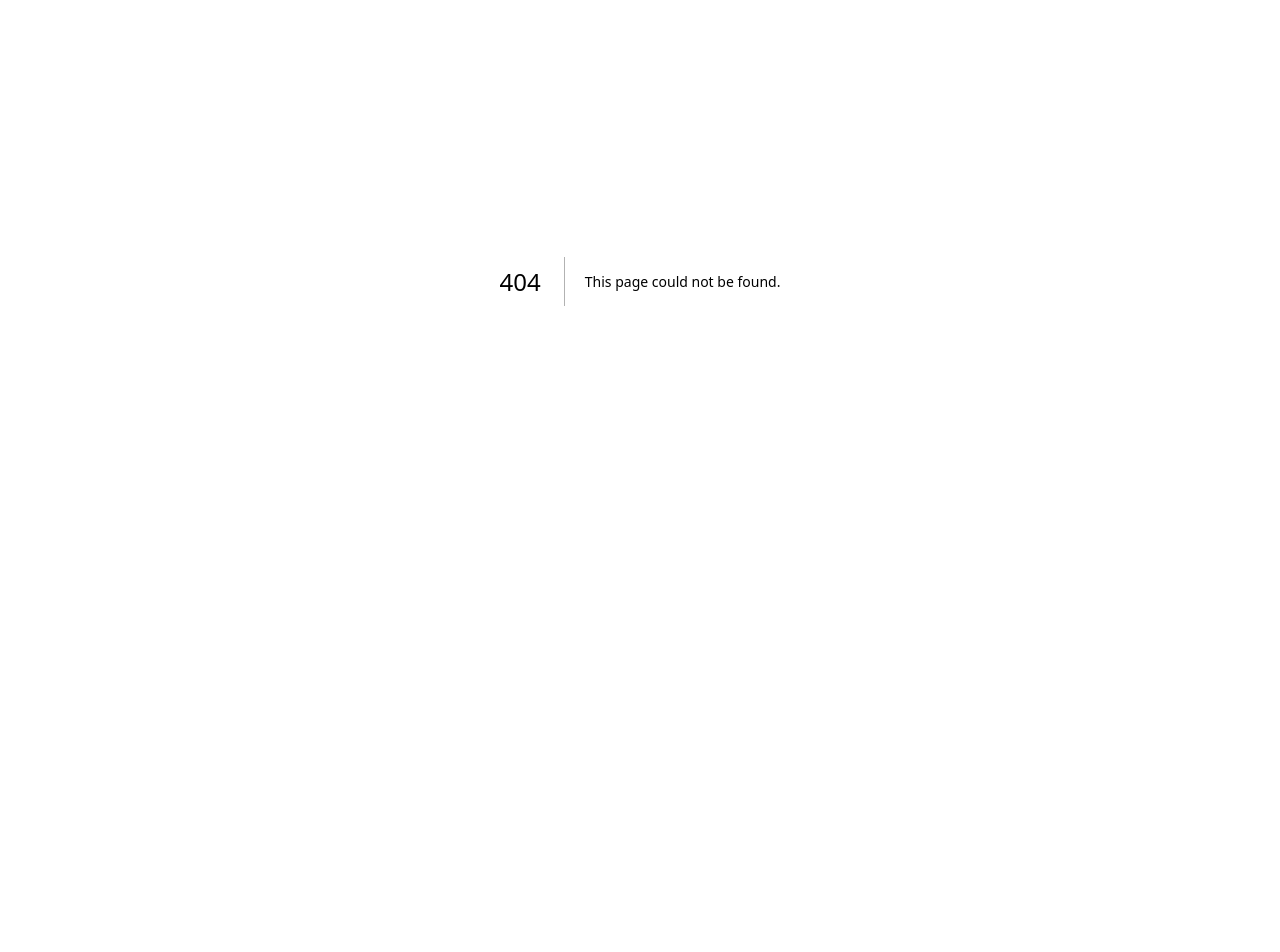
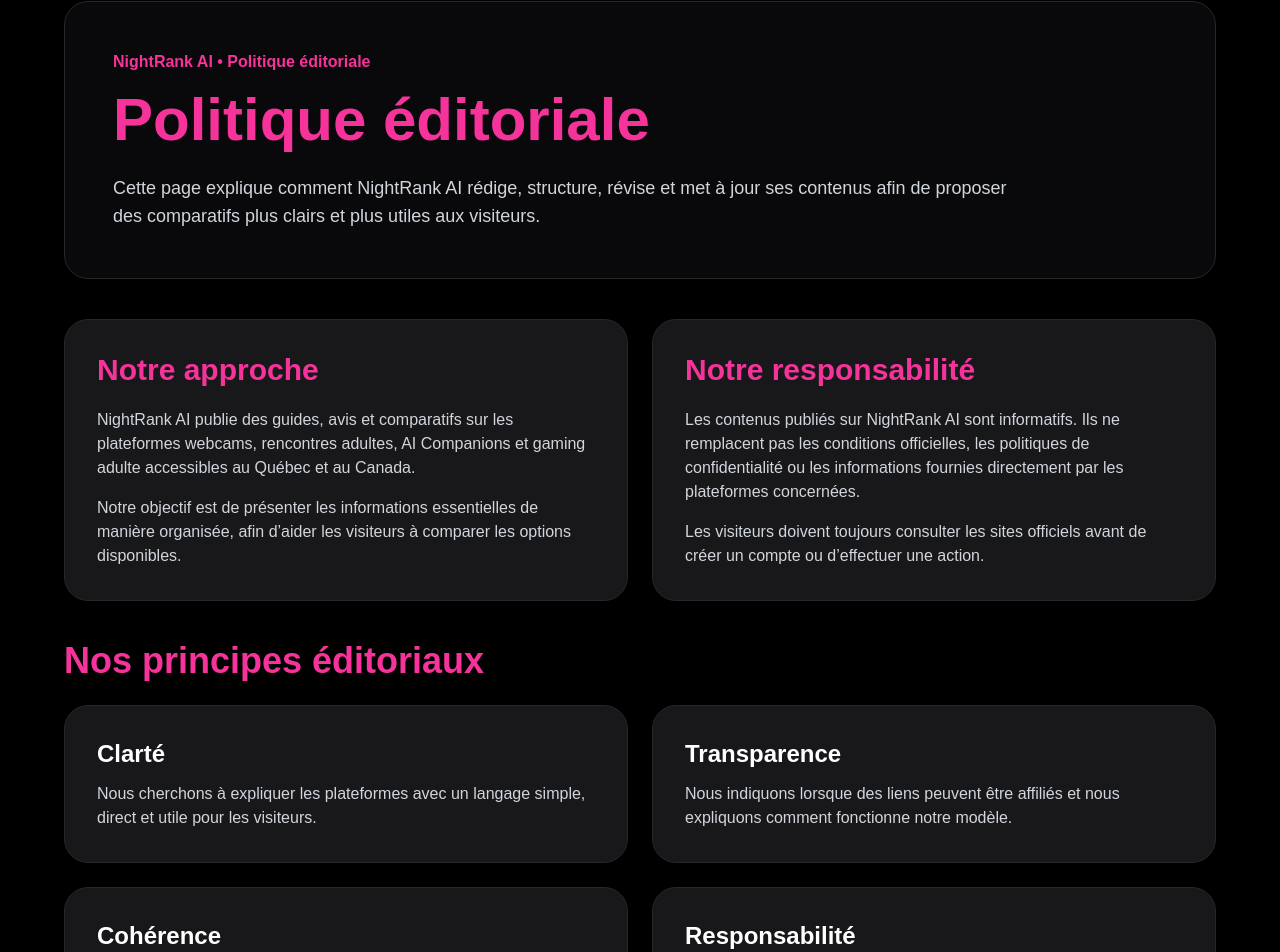
Before and after one commit to tbagvolkov/nightrank-ai, a Next.js app: page /company/editorial-policy in a window 1280 px wide. Before the commit this address had no page. Shown: the part 119-1071 px from the top of the page. Before the commit the page ends 800 px from the top, so only its background shows below. Built offline with nearby package versions, Linux system fonts and the light colour scheme.

Commit message:
Trust Center: add editorial policy page

```diff
--- /dev/null
+++ b/app/company/editorial-policy/page.tsx
@@ -0,0 +1,264 @@
+export const metadata = {
+  title: "Politique éditoriale | NightRank AI",
+  description:
+    "Découvrez la politique éditoriale de NightRank AI : transparence, indépendance, mises à jour, comparatifs et responsabilité.",
+};
+
+const principles = [
+  {
+    title: "Clarté",
+    text: "Nous cherchons à expliquer les plateformes avec un langage simple, direct et utile pour les visiteurs.",
+  },
+  {
+    title: "Transparence",
+    text: "Nous indiquons lorsque des liens peuvent être affiliés et nous expliquons comment fonctionne notre modèle.",
+  },
+  {
+    title: "Cohérence",
+    text: "Nous appliquons une structure similaire pour comparer les plateformes d’une même catégorie.",
+  },
+  {
+    title: "Responsabilité",
+    text: "NightRank AI s’adresse uniquement à un public adulte et encourage une utilisation responsable des services présentés.",
+  },
+];
+
+const workflow = [
+  "Recherche du sujet",
+  "Analyse des plateformes",
+  "Rédaction du contenu",
+  "Vérification de la cohérence",
+  "Publication",
+  "Mise à jour",
+];
+
+export default function EditorialPolicyPage() {
+  return (
+    <main className="min-h-screen bg-black text-white px-6 py-14">
+      <div className="max-w-6xl mx-auto">
+        <a href="/company" className="text-pink-400 hover:text-pink-300">
+          ← Retour Trust Center
+        </a>
+
+        <section className="mt-10 bg-zinc-950 border border-zinc-800 rounded-3xl p-8 md:p-12">
+          <p className="text-pink-500 font-bold mb-4">
+            NightRank AI • Politique éditoriale
+          </p>
+
+          <h1 className="text-5xl md:text-6xl font-bold text-pink-500 mb-6">
+            Politique éditoriale
+          </h1>
+
+          <p className="text-gray-300 text-lg max-w-4xl">
+            Cette page explique comment NightRank AI rédige, structure, révise
+            et met à jour ses contenus afin de proposer des comparatifs plus
+            clairs et plus utiles aux visiteurs.
+          </p>
+        </section>
+
+        <section className="mt-10 grid md:grid-cols-2 gap-6">
+          <div className="bg-zinc-900 border border-zinc-800 rounded-3xl p-8">
+            <h2 className="text-3xl font-bold text-pink-500 mb-5">
+              Notre approche
+            </h2>
+
+            <p className="text-gray-300 mb-4">
+              NightRank AI publie des guides, avis et comparatifs sur les
+              plateformes webcams, rencontres adultes, AI Companions et gaming
+              adulte accessibles au Québec et au Canada.
+            </p>
+
+            <p className="text-gray-300">
+              Notre objectif est de présenter les informations essentielles de
+              manière organisée, afin d’aider les visiteurs à comparer les
+              options disponibles.
+            </p>
+          </div>
+
+          <div className="bg-zinc-900 border border-zinc-800 rounded-3xl p-8">
+            <h2 className="text-3xl font-bold text-pink-500 mb-5">
+              Notre responsabilité
+            </h2>
+
+            <p className="text-gray-300 mb-4">
+              Les contenus publiés sur NightRank AI sont informatifs. Ils ne
+              remplacent pas les conditions officielles, les politiques de
+              confidentialité ou les informations fournies directement par les
+              plateformes concernées.
+            </p>
+
+            <p className="text-gray-300">
+              Les visiteurs doivent toujours consulter les sites officiels avant
+              de créer un compte ou d’effectuer une action.
+            </p>
+          </div>
+        </section>
+
+        <section className="mt-10">
+          <h2 className="text-4xl font-bold text-pink-500 mb-6">
+            Nos principes éditoriaux
+          </h2>
+
+          <div className="grid md:grid-cols-2 gap-6">
+            {principles.map((item) => (
+              <div
+                key={item.title}
+                className="bg-zinc-900 border border-zinc-800 rounded-3xl p-8"
+              >
+                <h3 className="text-2xl font-bold mb-3">{item.title}</h3>
+                <p className="text-gray-300">{item.text}</p>
+              </div>
+            ))}
+          </div>
+        </section>
+
+        <section className="mt-10 bg-zinc-900 border border-zinc-800 rounded-3xl p-8">
+          <h2 className="text-4xl font-bold text-pink-500 mb-6">
+            Comment un contenu est préparé
+          </h2>
+
+          <div className="grid md:grid-cols-3 gap-4">
+            {workflow.map((step, index) => (
+              <div
+                key={step}
+                className="bg-zinc-950 border border-zinc-800 rounded-2xl p-5"
+              >
+                <p className="text-pink-500 font-bold mb-2">
+                  Étape {index + 1}
+                </p>
+                <p className="text-gray-300">{step}</p>
+              </div>
+            ))}
+          </div>
+        </section>
+
+        <section className="mt-10 grid md:grid-cols-2 gap-6">
+          <div className="bg-zinc-900 border border-zinc-800 rounded-3xl p-8">
+            <h2 className="text-3xl font-bold text-pink-500 mb-5">
+              Mises à jour
+            </h2>
+
+            <p className="text-gray-300 mb-4">
+              Le marché évolue rapidement. Les plateformes peuvent modifier leurs
+              fonctionnalités, leurs prix, leur interface ou leur disponibilité.
+            </p>
+
+            <p className="text-gray-300">
+              Pour cette raison, NightRank AI peut mettre à jour ses pages afin
+              de garder les informations plus cohérentes avec l’état actuel des
+              services.
+            </p>
+          </div>
+
+          <div className="bg-zinc-900 border border-zinc-800 rounded-3xl p-8">
+            <h2 className="text-3xl font-bold text-pink-500 mb-5">
+              Corrections
+            </h2>
+
+            <p className="text-gray-300 mb-4">
+              Si une information semble inexacte, dépassée ou incomplète, les
+              visiteurs peuvent nous contacter afin de nous la signaler.
+            </p>
+
+            <a
+              href="/company/contact"
+              className="inline-block bg-pink-600 hover:bg-pink-700 px-6 py-3 rounded-xl font-bold"
+            >
+              Signaler une correction
+            </a>
+          </div>
+        </section>
+
+        <section className="mt-10 bg-zinc-900 border border-zinc-800 rounded-3xl p-8">
+          <h2 className="text-4xl font-bold text-pink-500 mb-6">
+            Contenus affiliés
+          </h2>
+
+          <p className="text-gray-300 mb-4">
+            Certains contenus peuvent inclure des liens affiliés. Cela signifie
+            que NightRank AI peut recevoir une commission si un visiteur clique
+            sur un lien et effectue une action admissible.
+          </p>
+
+          <p className="text-gray-300">
+            La présence d’un lien affilié ne dispense pas le visiteur de comparer
+            les options, de lire les conditions officielles et de choisir selon
+            ses propres besoins.
+          </p>
+        </section>
+
+        <section className="mt-10 bg-zinc-950 border border-zinc-800 rounded-3xl p-8">
+          <h2 className="text-4xl font-bold text-pink-500 mb-6">
+            Questions fréquentes
+          </h2>
+
+          <div className="space-y-6">
+            <div>
+              <h3 className="text-2xl font-bold mb-2">
+                Les contenus sont-ils sponsorisés ?
+              </h3>
+              <p className="text-gray-300">
+                Certains liens peuvent être affiliés, mais les pages sont
+                structurées pour présenter les informations de façon claire et
+                utile.
+              </p>
+            </div>
+
+            <div>
+              <h3 className="text-2xl font-bold mb-2">
+                Puis-je demander une correction ?
+              </h3>
+              <p className="text-gray-300">
+                Oui. Vous pouvez nous contacter si une information semble
+                incorrecte, incomplète ou dépassée.
+              </p>
+            </div>
+
+            <div>
+              <h3 className="text-2xl font-bold mb-2">
+                Les classements changent-ils ?
+              </h3>
+              <p className="text-gray-300">
+                Oui. Les classements peuvent évoluer lorsque de nouvelles
+                informations, plateformes ou fonctionnalités deviennent
+                pertinentes.
+              </p>
+            </div>
+          </div>
+        </section>
+
+        <section className="mt-10 grid md:grid-cols-3 gap-6">
+          <a
+            href="/company/methodology"
+            className="bg-zinc-900 border border-zinc-800 rounded-3xl p-8 hover:border-pink-500 transition"
+          >
+            <h3 className="text-2xl font-bold mb-3">Méthodologie</h3>
+            <p className="text-gray-300">
+              Comprendre notre système de comparaison.
+            </p>
+          </a>
+
+          <a
+            href="/company/affiliate-disclosure"
+            className="bg-zinc-900 border border-zinc-800 rounded-3xl p-8 hover:border-pink-500 transition"
+          >
+            <h3 className="text-2xl font-bold mb-3">Liens affiliés</h3>
+            <p className="text-gray-300">
+              Voir notre divulgation d’affiliation.
+            </p>
+          </a>
+
+          <a
+            href="/company/contact"
+            className="bg-zinc-900 border border-zinc-800 rounded-3xl p-8 hover:border-pink-500 transition"
+          >
+            <h3 className="text-2xl font-bold mb-3">Contact</h3>
+            <p className="text-gray-300">
+              Nous écrire pour une question ou correction.
+            </p>
+          </a>
+        </section>
+      </div>
+    </main>
+  );
+}
```
